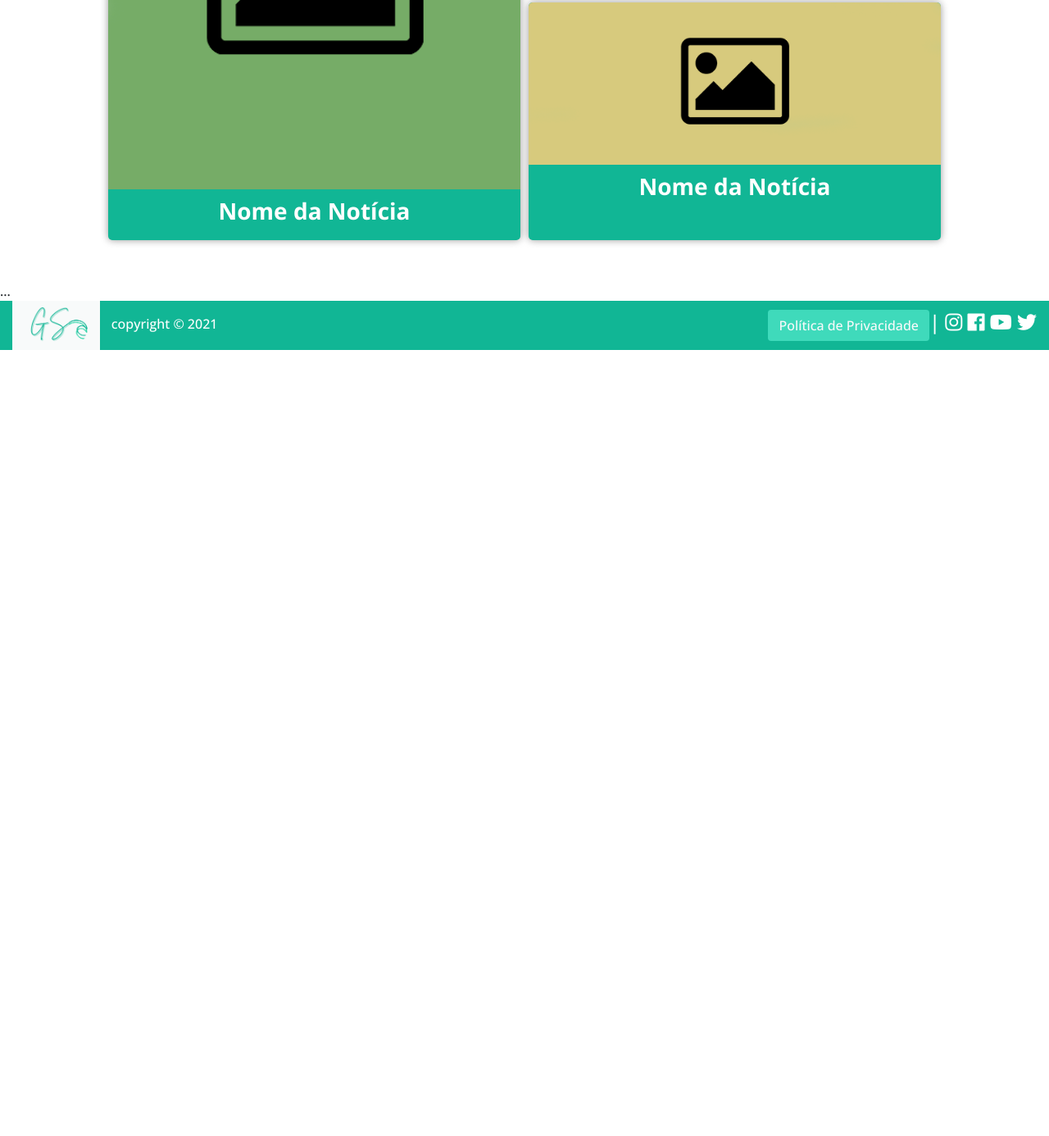
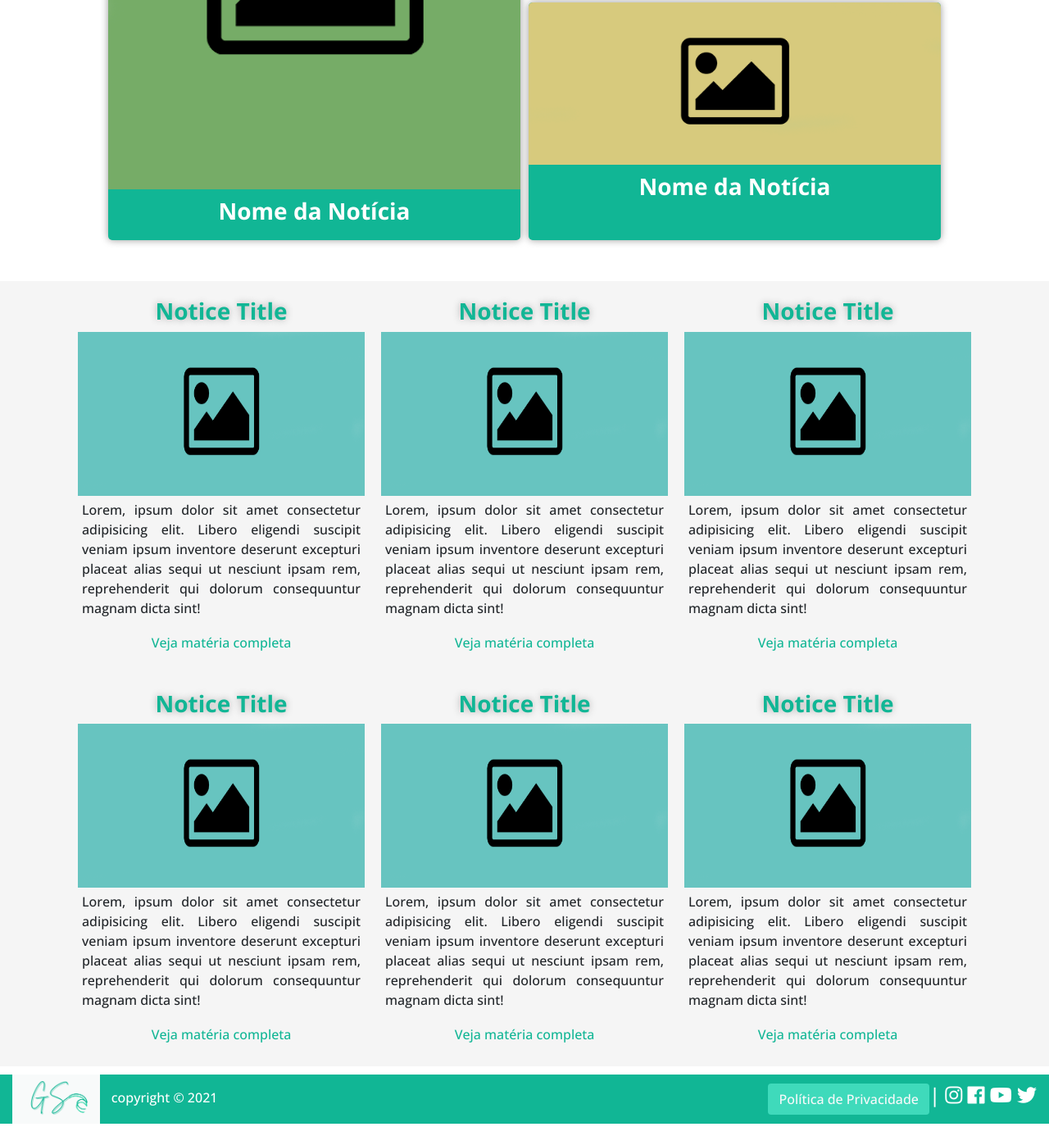
Before and after one commit to Gilbertosr5/GreenSea, a plain HTML site: page index.html in a window 1280 px wide. Shown: the part 449-1835 px from the top of the page at 82% size. Before the commit the page ends 891 px from the top, so only its background shows below. Drawn offline with nearby package versions, Linux system fonts and the light colour scheme.

Commit message:
Mini Section init

```diff
--- a/css/style.css
+++ b/css/style.css
@@ -73,6 +73,59 @@ body{
         margin: 10px auto 10px auto;
     }
 }
+
+/* Articles */
+.section-article{
+    width: 100%;
+    height: auto;
+    background-color: whitesmoke;
+    margin-bottom: 10px;
+
+    display: flex;
+    justify-content: center;
+    align-items: center;
+    flex-wrap: wrap;
+}
+
+.article{
+    width: 350px;
+    height: 100%;
+
+    display: flex;
+    flex-direction: column;
+    align-items: center;
+    justify-content: space-between;
+    box-sizing: border-box;
+    margin: 20px 10px;
+}
+
+.article-title{
+    color: #11B695;
+    font-weight: bold;
+    text-shadow: 0 0 10px rgba(0, 0, 0, 0.3);
+}
+
+.article-img{
+    height: 200px;
+    max-height: 100%;
+    max-width: 100%;
+}
+
+.article-resume{
+    padding: 5px;
+    text-align: justify;
+}
+
+.article a{
+    text-decoration: none;
+    color: #11B695;
+}
+
+.article a:hover{
+    color: #0c6b58;
+    display: block;
+}
+
 
 .footer{
     margin-bottom: 15px;
--- a/index.html
+++ b/index.html
@@ -73,7 +73,58 @@
 
         <!--Mini news section-->
         <section class="section-article">
-            ...
+            <div class="article">
+                <h3 class="article-title">Notice Title</h3>
+                <img src="img/home/icon2.png" alt="article-img" class="article-img">
+                <p class="article-resume">
+                    Lorem, ipsum dolor sit amet consectetur adipisicing elit. Libero eligendi suscipit veniam ipsum inventore deserunt excepturi placeat alias sequi ut nesciunt ipsam rem, reprehenderit qui dolorum consequuntur magnam dicta sint!
+                </p>
+                <a href="html/notices/notice1.html"><h6>Veja matéria completa</h6></a>
+            </div>
+
+            <div class="article">
+                <h3 class="article-title">Notice Title</h3>
+                <img src="img/home/icon2.png" alt="article-img" class="article-img">
+                <p class="article-resume">
+                    Lorem, ipsum dolor sit amet consectetur adipisicing elit. Libero eligendi suscipit veniam ipsum inventore deserunt excepturi placeat alias sequi ut nesciunt ipsam rem, reprehenderit qui dolorum consequuntur magnam dicta sint!
+                </p>
+                <a href="html/notices/notice1.html"><h6>Veja matéria completa</h6></a>
+            </div>
+
+            <div class="article">
+                <h3 class="article-title">Notice Title</h3>
+                <img src="img/home/icon2.png" alt="article-img" class="article-img">
+                <p class="article-resume">
+                    Lorem, ipsum dolor sit amet consectetur adipisicing elit. Libero eligendi suscipit veniam ipsum inventore deserunt excepturi placeat alias sequi ut nesciunt ipsam rem, reprehenderit qui dolorum consequuntur magnam dicta sint!
+                </p>
+                <a href="html/notices/notice1.html"><h6>Veja matéria completa</h6></a>
+            </div>
+
+            <div class="article">
+                <h3 class="article-title">Notice Title</h3>
+                <img src="img/home/icon2.png" alt="article-img" class="article-img">
+                <p class="article-resume">
+                    Lorem, ipsum dolor sit amet consectetur adipisicing elit. Libero eligendi suscipit veniam ipsum inventore deserunt excepturi placeat alias sequi ut nesciunt ipsam rem, reprehenderit qui dolorum consequuntur magnam dicta sint!
+                </p>
+                <a href="html/notices/notice1.html"><h6>Veja matéria completa</h6></a>
+            </div>
+
+            <div class="article">
+                <h3 class="article-title">Notice Title</h3>
+                <img src="img/home/icon2.png" alt="article-img" class="article-img">
+                <p class="article-resume">
+                    Lorem, ipsum dolor sit amet consectetur adipisicing elit. Libero eligendi suscipit veniam ipsum inventore deserunt excepturi placeat alias sequi ut nesciunt ipsam rem, reprehenderit qui dolorum consequuntur magnam dicta sint!
+                </p>
+                <a href="html/notices/notice1.html"><h6>Veja matéria completa</h6></a>
+            </div>
+            <div class="article">
+                <h3 class="article-title">Notice Title</h3>
+                <img src="img/home/icon2.png" alt="article-img" class="article-img">
+                <p class="article-resume">
+                    Lorem, ipsum dolor sit amet consectetur adipisicing elit. Libero eligendi suscipit veniam ipsum inventore deserunt excepturi placeat alias sequi ut nesciunt ipsam rem, reprehenderit qui dolorum consequuntur magnam dicta sint!
+                </p>
+                <a href="html/notices/notice1.html"><h6>Veja matéria completa</h6></a>
+            </div>
         </section>
 
         <!--Footer-->
```
